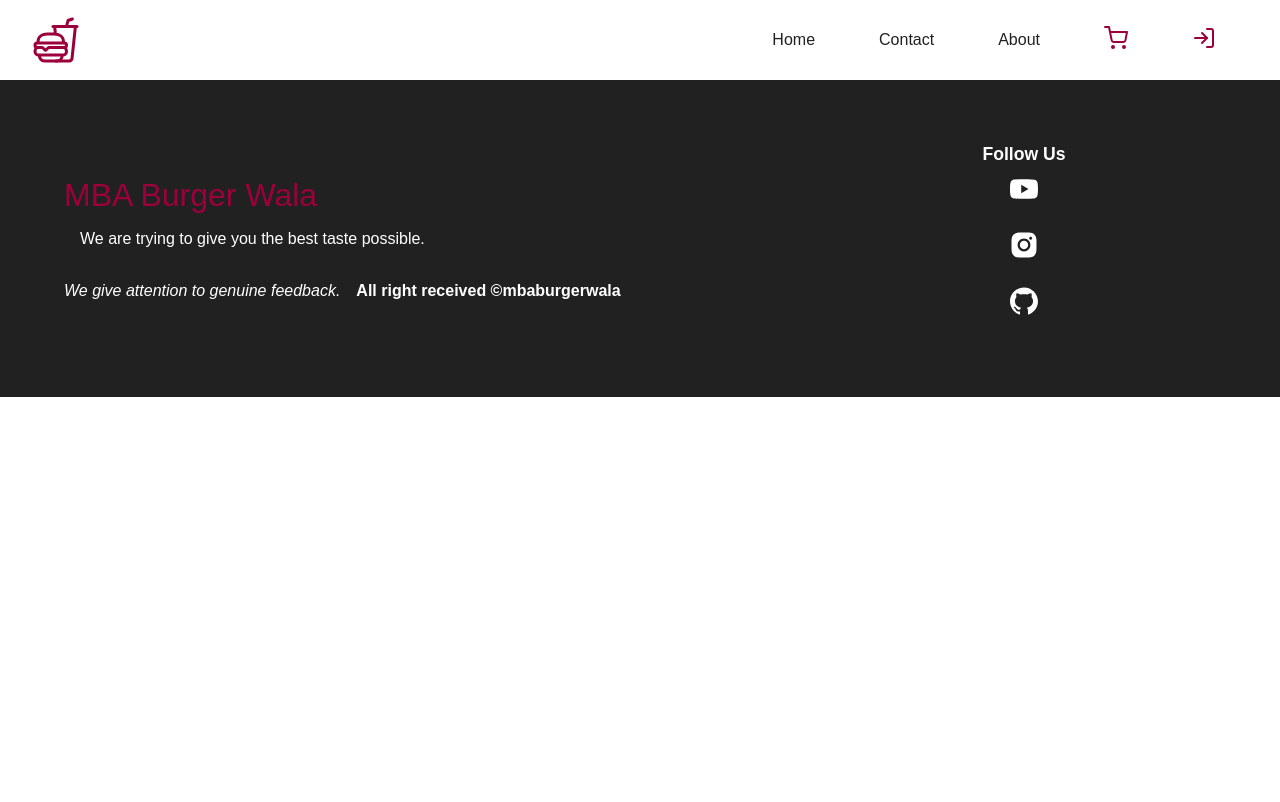
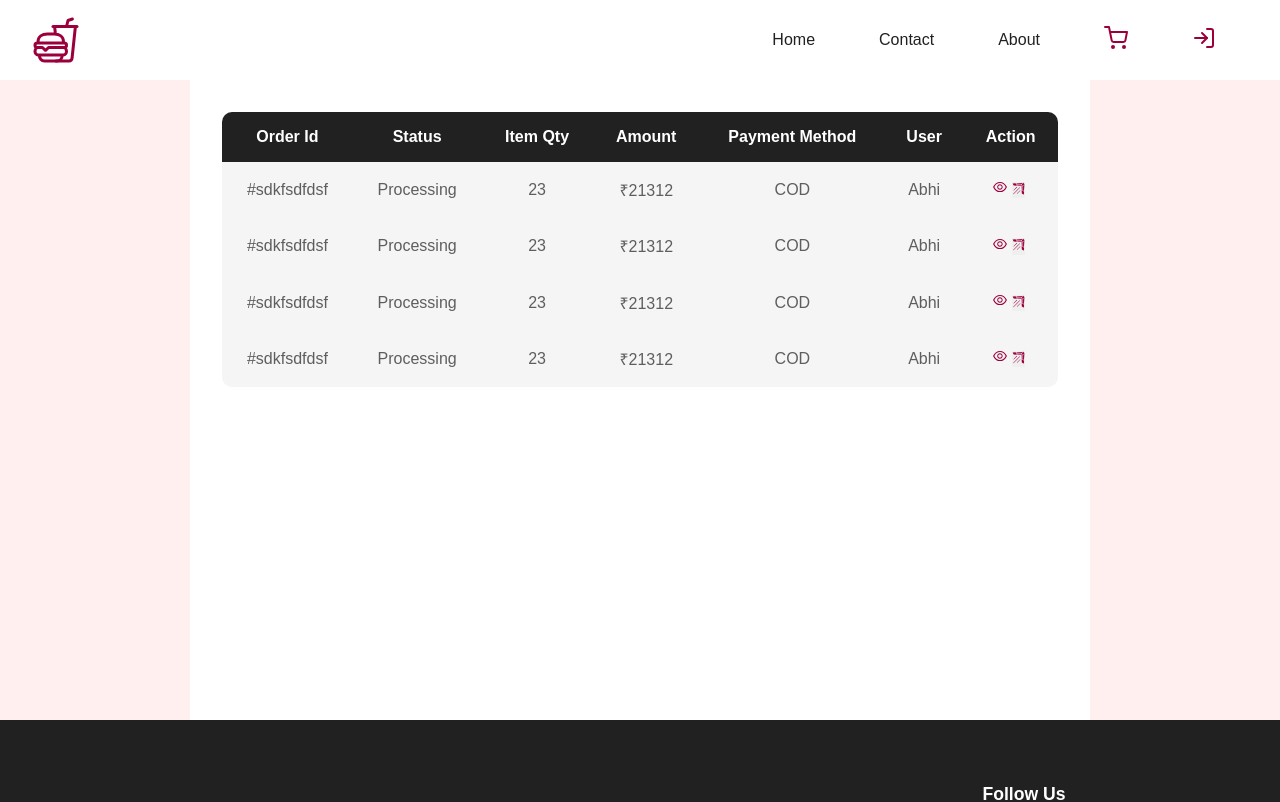
Before and after one commit to devpranab/mba-burger-wala-ui, a React (Create React App) app: page /admin/orders in a window 1280 px wide. Shown: the top 802 px of the page. Built offline with nearby package versions, Linux system fonts and the light colour scheme; a web font is replaced by a local one.

Commit message:
Admin Orders Section Design

```diff
--- a/src/App.js
+++ b/src/App.js
@@ -13,6 +13,7 @@
 import OrderDetails from './components/MyOrders/OrderDetails';
 import Users from './components/Admin/Users';
 import Dashboard from './components/Admin/Dashboard';
+import Orders from './components/Admin/Orders';
 import './styles/app.scss';
 
 function App() {
@@ -32,6 +33,7 @@
         <Route path="/order/:id" element={<OrderDetails/>}></Route>
         <Route path="/admin" element={<Dashboard/>}></Route>
         <Route path="/admin/users" element={<Users/>}></Route>
+        <Route path="/admin/orders" element={<Orders/>}></Route>
       </Routes>
       <Footer/>
     </Router>
--- /dev/null
+++ b/src/components/Admin/Orders.jsx
@@ -0,0 +1,52 @@
+import React from "react";
+import { Link } from "react-router-dom";
+import { AiOutlineEye } from "react-icons/ai";
+import {GiArmoredBoomerang} from "react-icons/gi"
+
+const Orders = () => {
+  const arr = [1, 2, 3, 4];
+
+  return (
+    <section className="tableClass">
+      <main>
+        <table>
+          <thead>
+            <tr>
+              <th>Order Id</th>
+              <th>Status</th>
+              <th>Item Qty</th>
+              <th>Amount</th>
+              <th>Payment Method</th>
+              <th>User</th>
+              <th>Action</th>
+            </tr>
+          </thead>
+
+          <tbody>
+            {arr.map((i) => (
+              <tr key={i}>
+                <td>#sdkfsdfdsf</td>
+                <td>Processing</td>
+                <td>23</td>
+                <td>₹{21312}</td>
+                <td>COD</td>
+                <td>Abhi</td>
+                <td>
+                  <Link to={`/order/${"asdsds"}`}>
+                    <AiOutlineEye />
+                  </Link>
+
+                  <button>
+< GiArmoredBoomerang/>
+                  </button>
+                </td>
+              </tr>
+            ))}
+          </tbody>
+        </table>
+      </main>
+    </section>
+  );
+};
+
+export default Orders;
```
Also changed, not shown: 1 other file (tests, documents, lock files or other folders).
